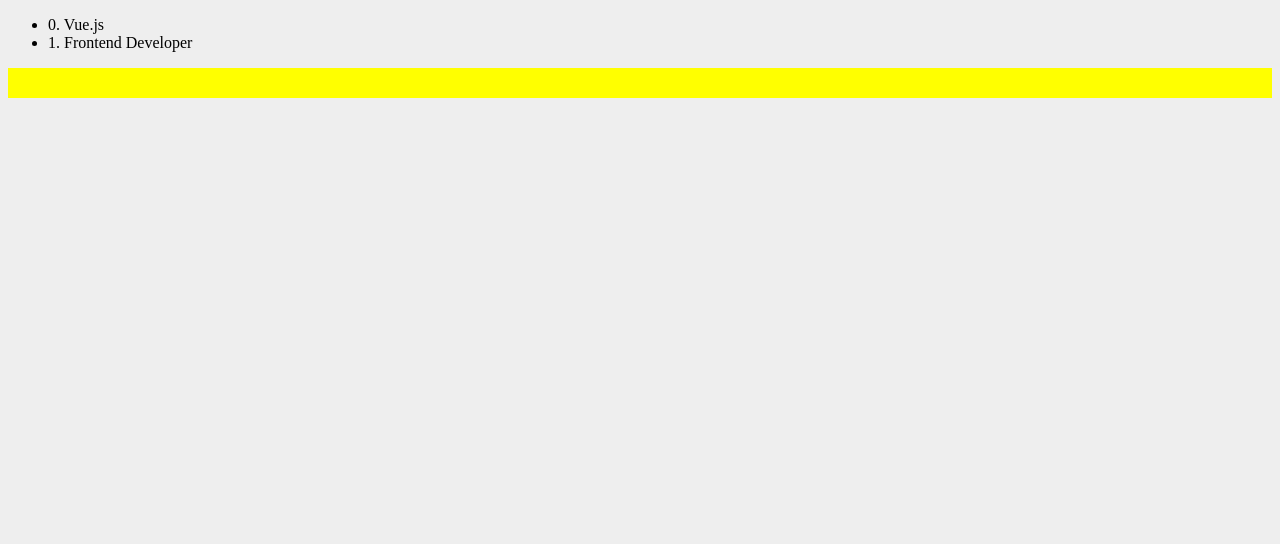
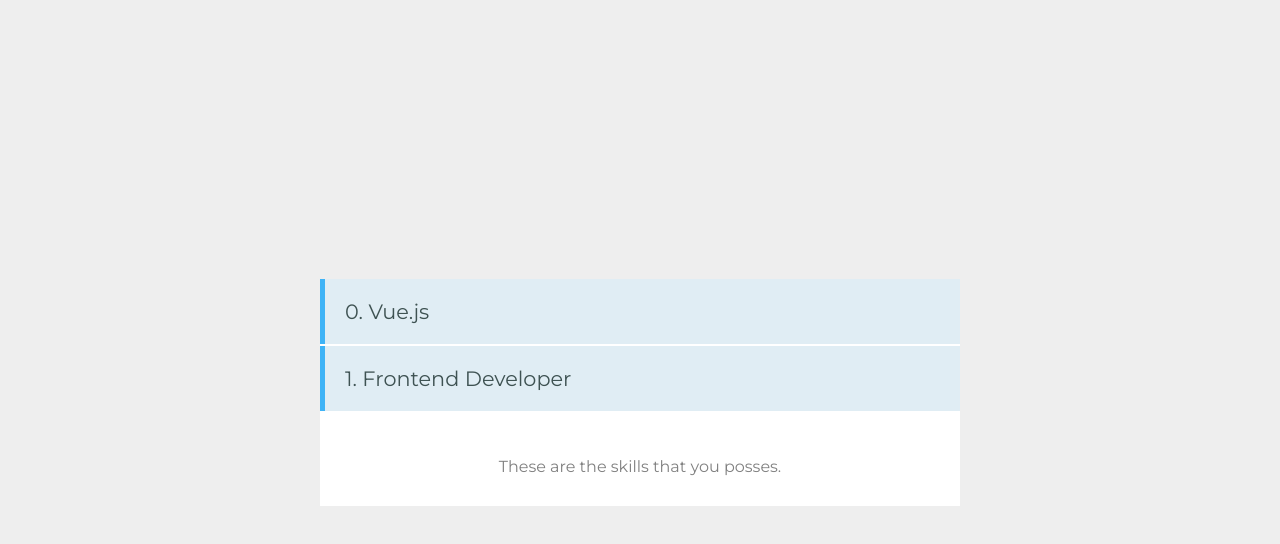
Before and after one commit to rodrigofepy/first-vue-project, a Vue app: page / in a window 1280 px wide. Shown: the top 544 px of the page. Built offline with nearby package versions, Linux system fonts and the light colour scheme.

Commit message:
Adding styles to the app

```diff
--- a/src/App.vue
+++ b/src/App.vue
@@ -16,7 +16,23 @@ export default {
 </script>
 
 <style>
+  @import url('https://fonts.googleapis.com/css?family=Montserrat:400,700');
+
   body {
-    background-color: #eeeeee;
+    background-color: #EEEEEE;
+    font-family: 'Montserrat', sans-serif;
+    display: grid;
+    grid-template-rows: auto;
+    justify-items: center;
+    align-items: center;
+  }
+
+  body, html {
+    margin: 0;
+    height: 100%;
+  }
+
+  #app {
+      width: 50%;
   }
 </style>
--- a/src/components/Skills.vue
+++ b/src/components/Skills.vue
@@ -5,7 +5,7 @@
         <li v-for="(data,index) in skills" :key='index'>{{ index }}. {{ data.skill }}</li>
       </ul>
 
-      <div v-bind:style="{ backgroundColor: bgColor, width: bgWidth, height: bgHeight }"></div>
+      <p>These are the skills that you posses.</p>
     </div>
   </div>
 </template>
@@ -29,10 +29,32 @@ export default {
 
 <!-- Add "scoped" attribute to limit CSS to this component only -->
 <style scoped>
-  .alert {
-    width: 100%;
-    height: 30px;
+  .holder {
+    background: #fff;
+  }
 
-    background-color: yellow;
+  ul {
+    margin: 0;
+    padding: 0;
+    list-style-type: none;
+  }
+
+  ul li {
+    padding: 20px;
+    font-size: 1.3em;
+    background-color: #E0EDF4;
+    border-left: 5px solid #3EB3F6;
+    margin-bottom: 2px;
+    color: #3E5252;
+  }
+
+  p {
+    text-align:center;
+    padding: 30px 0;
+    color: gray;
+  }
+
+  .container {
+    box-shadow: 0px 0px 40px lightgray;
   }
 </style>
```
